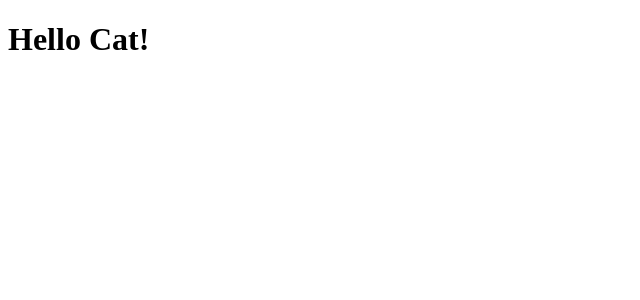
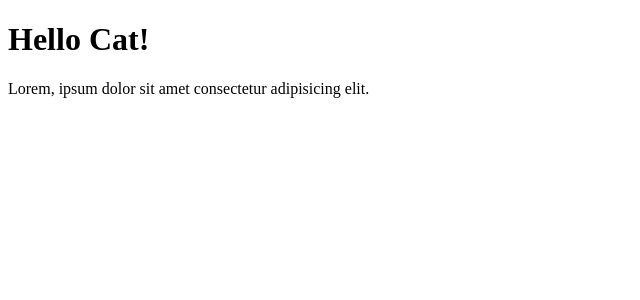
Before and after one commit to fddemarco/hello-cat, a React (Vite) app: page / in a window 1280 px wide. Shown: the top 300 px of the page, without its empty margins (0-640 px from the left). Built offline with nearby package versions, Linux system fonts and the light colour scheme.

Commit message:
feat: use state for random fact

```diff
--- a/src/App.jsx
+++ b/src/App.jsx
@@ -1,3 +1,11 @@
+import { useState } from 'react'
+
 export function App () {
-  return <h1>Hello Cat!</h1>
+  const [fact, useFact] = useState('Lorem, ipsum dolor sit amet consectetur adipisicing elit.')
+  return (
+    <main>
+      <h1>Hello Cat!</h1>
+      <p>{fact}</p>
+    </main>
+  )
 }
```
